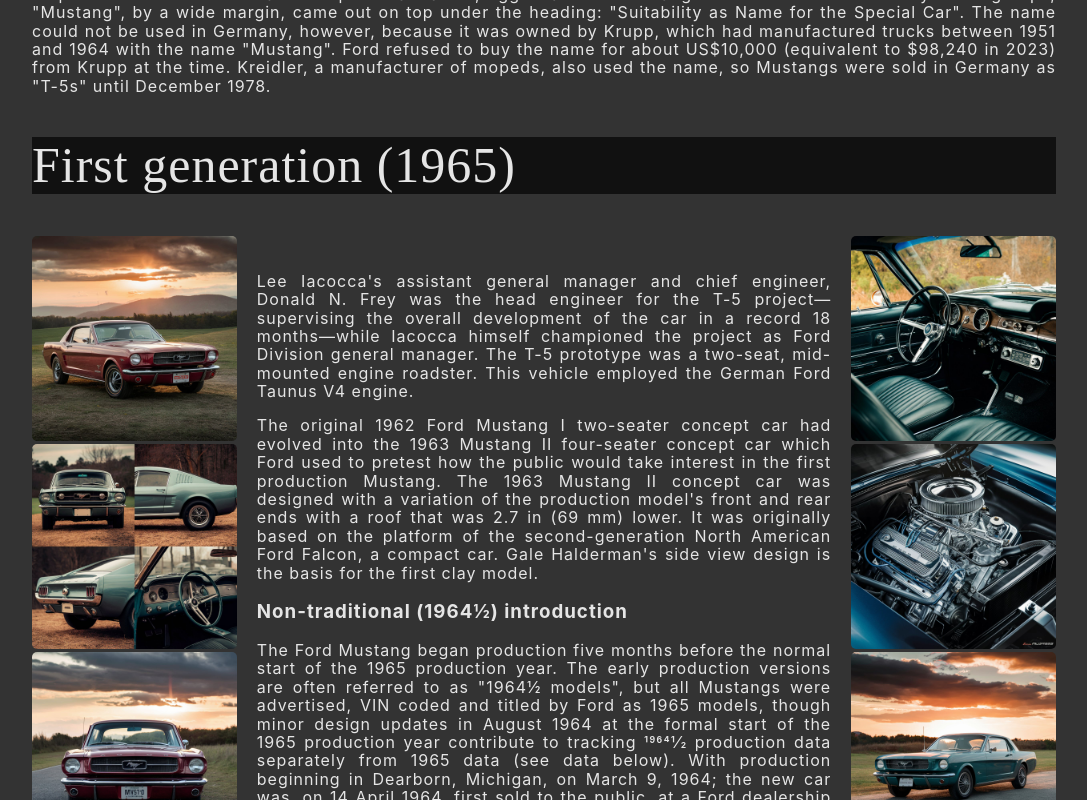
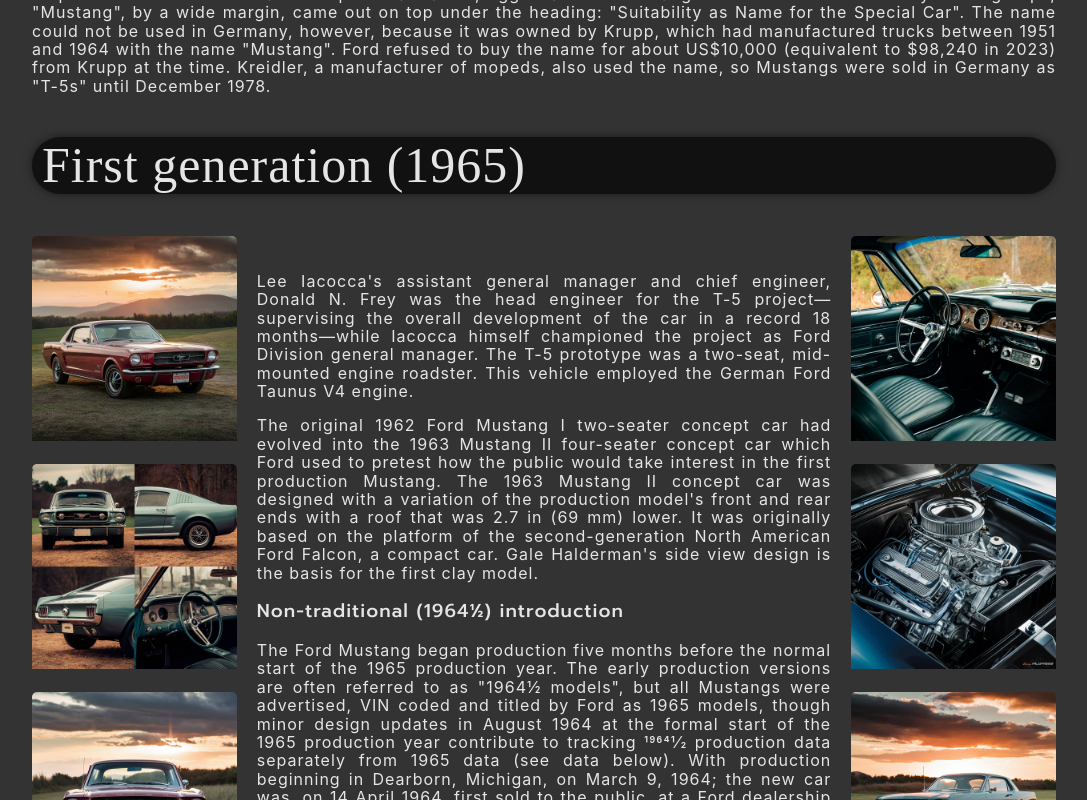
Before and after one commit to TomKotula/muscle-cars-react, a React (Create React App) app: page /mustang in a window 1280 px wide. Shown: the part 1320-2120 px from the top of the page, without its empty margins (96-1183 px from the left). Built offline with nearby package versions, Linux system fonts and the light colour scheme; a web font is replaced by a local one.

Commit message:
new font added for section headings, headers improved and images with increased padding bottom

```diff
--- a/public/index.html
+++ b/public/index.html
@@ -15,6 +15,12 @@
     <link rel="preconnect" href="https://fonts.gstatic.com" crossorigin />
     <link
       href="https://fonts.googleapis.com/css2?family=Whisper&display=swap"
+      rel="stylesheet"
+    />
+    <link rel="preconnect" href="https://fonts.googleapis.com" />
+    <link rel="preconnect" href="https://fonts.gstatic.com" crossorigin />
+    <link
+      href="https://fonts.googleapis.com/css2?family=Prompt:ital,wght@0,100;0,200;0,300;0,400;0,500;0,600;0,700;0,800;0,900;1,100;1,200;1,300;1,400;1,500;1,600;1,700;1,800;1,900&display=swap"
       rel="stylesheet"
     />
     <meta name="viewport" content="width=device-width, initial-scale=1" />
--- a/src/MustangWeb/FirstGeneration/index.js
+++ b/src/MustangWeb/FirstGeneration/index.js
@@ -41,7 +41,9 @@
             compact car. Gale Halderman's side view design is the basis for the
             first clay model.
           </p>
-          <h3>Non-traditional (1964½) introduction</h3>
+          <h3 className="section__heading">
+            Non-traditional (1964½) introduction
+          </h3>
           <p>
             The Ford Mustang began production five months before the normal
             start of the 1965 production year. The early production versions are
@@ -74,7 +76,7 @@
             the second series Corvette Sting Ray and European sports cars such
             as the Jaguar E-Type coupe.
           </p>
-          <h3>Price and record-breaking sales</h3>
+          <h3 className="section__heading">Price and record-breaking sales</h3>
           <p>
             To achieve an advertised list price of US$2,368 (equivalent to
             $22,895 in 2023), the Mustang was based heavily on familiar yet
@@ -91,7 +93,7 @@
             year (a record), and in its first eighteen months, more than one
             million Mustangs were built.
           </p>
-          <h3>Upgrades</h3>
+          <h3 className="section__heading">Upgrades</h3>
           <p>
             Several changes were made at the traditional opening of the new
             model year (beginning August 1964), including the addition of
@@ -141,7 +143,7 @@
             styling of the 1969 model, which some felt was too extreme and hurt
             sales, but 1969 production exceeded the 1970 total.
           </p>
-          <h3>Models</h3>
+          <h3 className="section__heading">Models</h3>
           <p>
             Starting in 1969, to aid sales and continue the winning formula of
             the Mustang, a variety of new performance and decorative options
@@ -156,7 +158,7 @@
             in 1969 with its soft ride, "luxurious" trim, 55 pounds of extra
             sound deadening, and simulated wood trim.
           </p>
-          <h3>Sales fluctuation</h3>
+          <h3 className="section__heading">Sales fluctuation</h3>
           <p>
             Developed under the watch of S. "Bunkie" Knudsen, Mustang evolved
             "from speed and power" to the growing consumer demand for bigger and
--- a/src/MustangWeb/FourthGeneration/index.js
+++ b/src/MustangWeb/FourthGeneration/index.js
@@ -60,7 +60,7 @@
             the 2003 and 2004 Mach 1, as well as the 320 bhp (240 kW) 1999 and
             2001, and 390 bhp (290 kW) 2003 and 2004 Cobra.
           </p>
-          <h3>Ford Australia</h3>
+          <h3 className="section__heading">Ford Australia</h3>
           <p>
             This generation was sold in Australia between 2001 and 2002, to
             compete against the Holden Monaro (which eventually became the basis
--- a/src/MustangWeb/style.css
+++ b/src/MustangWeb/style.css
@@ -12,6 +12,9 @@
   font-style: normal;
   font-size: 50px;
   background-color: #111;
+  border-radius: 50px;
+  padding-left: 10px;
+  box-shadow: 0px 0px 10px 0px rgba(0, 0, 0, 0.5);
 }
 
 .section__tripleColumn {
@@ -27,10 +30,17 @@
   max-width: 100%;
   border-radius: 5px;
   transition: all 0.3s ease-in-out;
+  padding-bottom: 20px;
 }
 
 .section__images:hover {
-    transform: scale(1.1);
+  transform: scale(1.1);
+}
+
+.section__heading {
+  font-family: "Prompt", sans-serif;
+  font-weight: 500;
+  font-style: normal;
 }
 
 .section__content {
```
